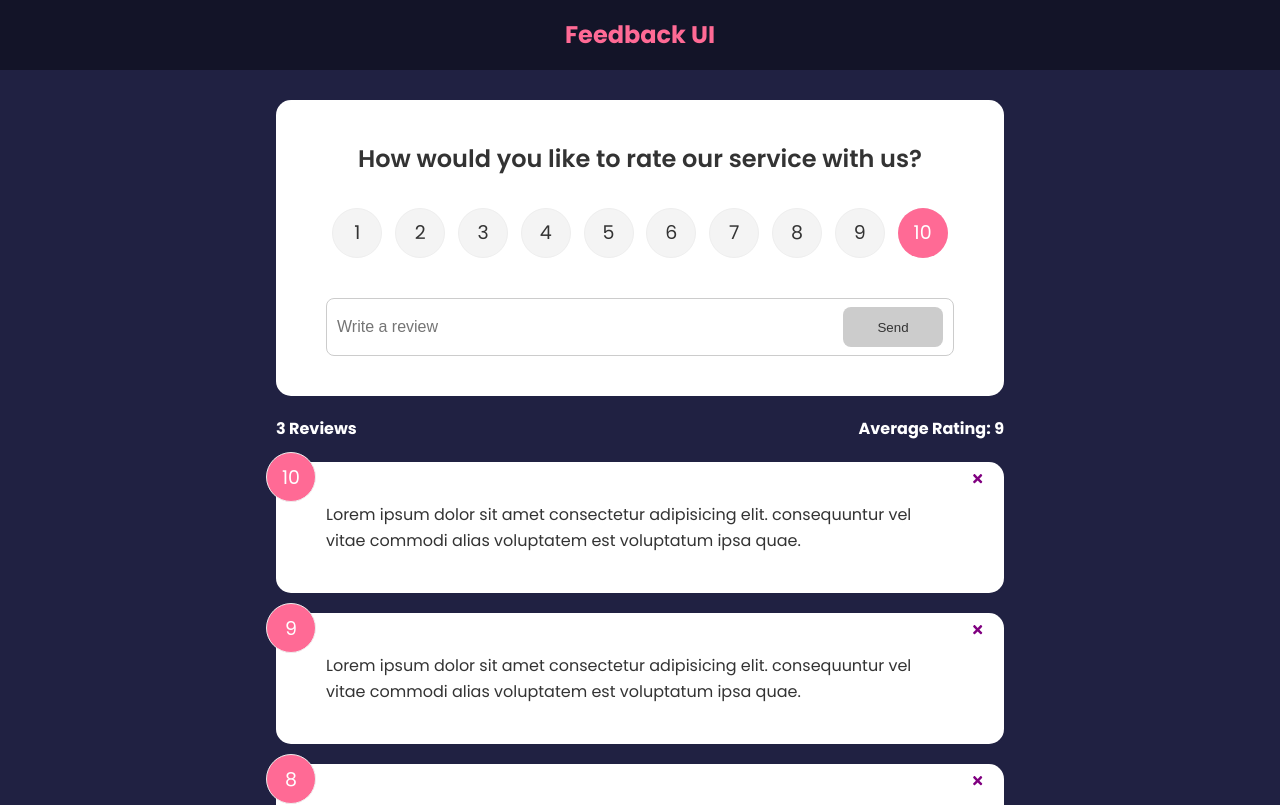
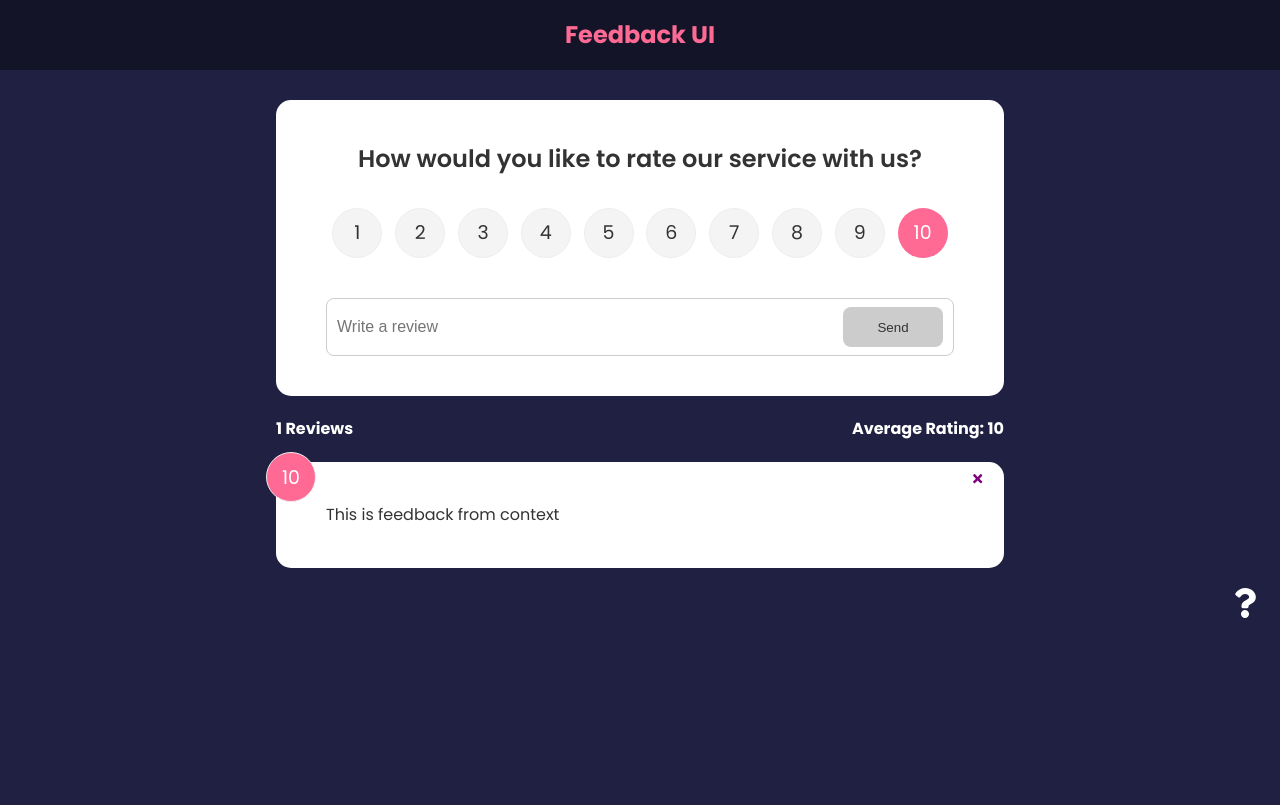
Before and after one commit to cdhairya/feedback-app, a React (Create React App) app: page / in a window 1280 px wide. Shown: the top 805 px of the page. Built offline with nearby package versions, Linux system fonts and the light colour scheme.

Commit message:
Moving functions to Context

```diff
--- a/src/App.js
+++ b/src/App.js
@@ -1,7 +1,5 @@
-import { useState } from "react";
 import Header from "./components/Header";
 import FeedbackList from "./components/FeedbackList";
-import FeedbackData from "./data/FeedbackData";
 import FeedbackStats from "./components/FeedbackStats";
 import FeedbackForm from "./components/FeedbackForm";
 import AboutPage from "./components/pages/AboutPage";
@@ -11,28 +9,15 @@
 import { createBrowserRouter, RouterProvider } from "react-router-dom";
 
 function App() {
-  const [feedback, setFeedback] = useState(FeedbackData);
-
-  const deleteFeedback = (id) => {
-    console.log(typeof id);
-    if (window.confirm("Are you sure you want to delete?")) {
-      setFeedback(feedback.filter((item) => item.id !== id));
-    }
-  };
-
-  const addFeedback = (newFeedback) => {
-    setFeedback([newFeedback, ...feedback]);
-  };
-
   const router = createBrowserRouter([
     { path: "/about", element: <AboutPage /> },
     {
       path: "/",
       element: (
         <>
-          <FeedbackForm handleAdd={addFeedback} />
-          <FeedbackStats feedback={feedback} />
-          <FeedbackList feedback={feedback} handleDelete={deleteFeedback} />
+          <FeedbackForm />
+          <FeedbackStats />
+          <FeedbackList />
           <AboutIconLink />
         </>
       ),
--- a/src/components/FeedbackForm.jsx
+++ b/src/components/FeedbackForm.jsx
@@ -1,14 +1,17 @@
-import { useState } from "react";
+import { useState, useContext } from "react";
 import RatingSelect from "./RatingSelect";
 import Card from "./shared/Card";
 import Button from "./shared/Button";
 import { v4 as uuidv4 } from "uuid";
+import FeedbackContext from "../context/FeedbackContext";
 
-function FeedbackForm({ handleAdd }) {
+function FeedbackForm() {
   const [text, setText] = useState("");
   const [message, setMessage] = useState("");
   const [btnDisabled, setBtnDisabled] = useState(true);
   const [rating, setRating] = useState(10);
+
+  const { addFeedback } = useContext(FeedbackContext);
 
   const handleTextChange = (e) => {
     if (text.trim() === "") {
@@ -32,7 +35,7 @@
       text,
       rating,
     };
-    handleAdd(newFeedback);
+    addFeedback(newFeedback);
     setText("");
   };
 
--- a/src/components/FeedbackItem.jsx
+++ b/src/components/FeedbackItem.jsx
@@ -1,17 +1,17 @@
 import React from "react";
-import { useState } from "react";
+import { useContext } from "react";
 import PropTypes from "prop-types";
 import Card from "./shared/Card";
 import { FaTimes } from "react-icons/fa";
+import FeedbackContext from "../context/FeedbackContext";
 
-function FeedbackItem({ item, handleDelete }) {
-  const [rating, setRating] = useState(7);
-  const [text, setText] = useState("This is an example of a feedback item.");
+function FeedbackItem({ item }) {
+  const { deleteFeedback } = useContext(FeedbackContext);
 
   return (
     <Card>
       <div className="num-display">{item.rating}</div>
-      <button className="close" onClick={() => handleDelete(item.id)}>
+      <button className="close" onClick={() => deleteFeedback(item.id)}>
         <FaTimes
           // className="close"
           color="purple"
--- a/src/components/FeedbackList.jsx
+++ b/src/components/FeedbackList.jsx
@@ -1,8 +1,11 @@
-import PropTypes from "prop-types";
+import { useContext } from "react";
+import FeedbackContext from "../context/FeedbackContext";
 import FeedbackItem from "./FeedbackItem";
 import { motion, AnimatePresence } from "framer-motion";
 
-function FeedbackList({ feedback, handleDelete }) {
+function FeedbackList() {
+  const { feedback } = useContext(FeedbackContext);
+
   if (!feedback || feedback.length === 0) {
     return <p>No Feedback Yet</p>;
   }
@@ -17,11 +20,7 @@
             animate={{ opacity: 1 }}
             exit={{ opacity: 0 }}
           >
-            <FeedbackItem
-              key={item.id}
-              item={item}
-              handleDelete={() => handleDelete(item.id)}
-            />
+            <FeedbackItem key={item.id} item={item} />
           </motion.div>
         ))}
       </AnimatePresence>
@@ -29,14 +28,4 @@
   );
 }
 
-FeedbackList.propTypes = {
-  feedback: PropTypes.arrayOf(
-    PropTypes.shape({
-      // id: PropTypes.number.isRequired,
-      text: PropTypes.string.isRequired,
-      rating: PropTypes.number.isRequired,
-    })
-  ),
-};
-
 export default FeedbackList;
--- a/src/components/FeedbackStats.jsx
+++ b/src/components/FeedbackStats.jsx
@@ -1,6 +1,9 @@
-import PropTypes from "prop-types";
+import { useContext } from "react";
+import FeedbackContext from "../context/FeedbackContext";
 
-function FeedbackStats({ feedback }) {
+function FeedbackStats() {
+  const { feedback } = useContext(FeedbackContext);
+
   let average =
     feedback.reduce((acc, curr) => {
       return acc + curr.rating;
@@ -11,13 +14,9 @@
   return (
     <div className="feedback-stats">
       <h4>{feedback.length} Reviews</h4>
-      <h4>Average Rating: {average}</h4>
+      <h4>Average Rating: {isNaN(average) ? 0 : average}</h4>
     </div>
   );
 }
 
-FeedbackStats.propTypes = {
-  feedback: PropTypes.array.isRequired,
-};
-
 export default FeedbackStats;
--- a/src/context/FeedbackContext.js
+++ b/src/context/FeedbackContext.js
@@ -14,9 +14,20 @@
     },
   ]);
 
+  const addFeedback = (newFeedback) => {
+    setFeedback([newFeedback, ...feedback]);
+  };
+
+  const deleteFeedback = (id) => {
+    console.log(typeof id);
+    if (window.confirm("Are you sure you want to delete?")) {
+      setFeedback(feedback.filter((item) => item.id !== id));
+    }
+  };
+
   return (
     // Passing parameter value(object) as feedback
-    <FeedbackContext.Provider value={{ feedback }}>
+    <FeedbackContext.Provider value={{ feedback, deleteFeedback, addFeedback }}>
       {children}
     </FeedbackContext.Provider>
   );
```
